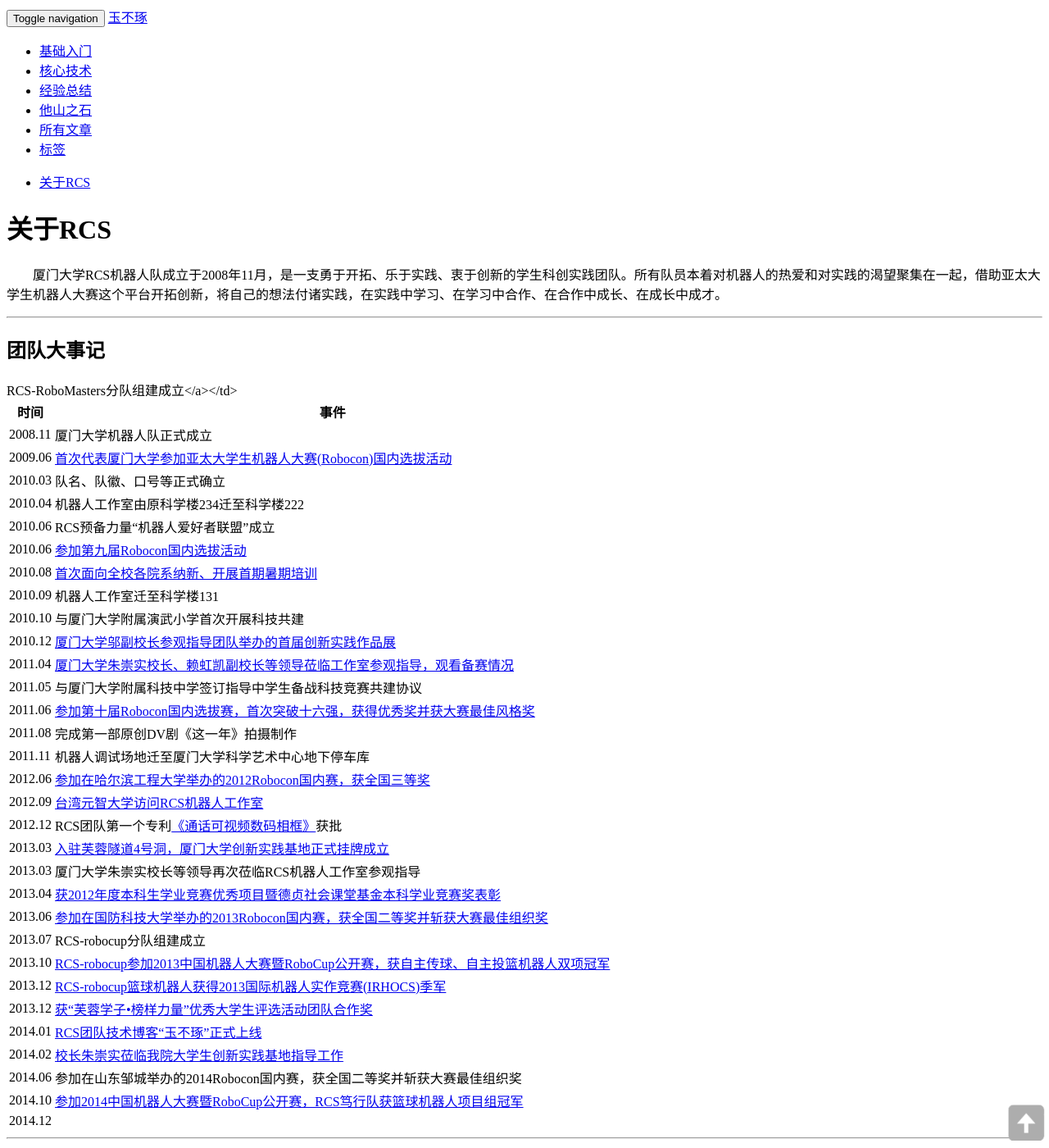
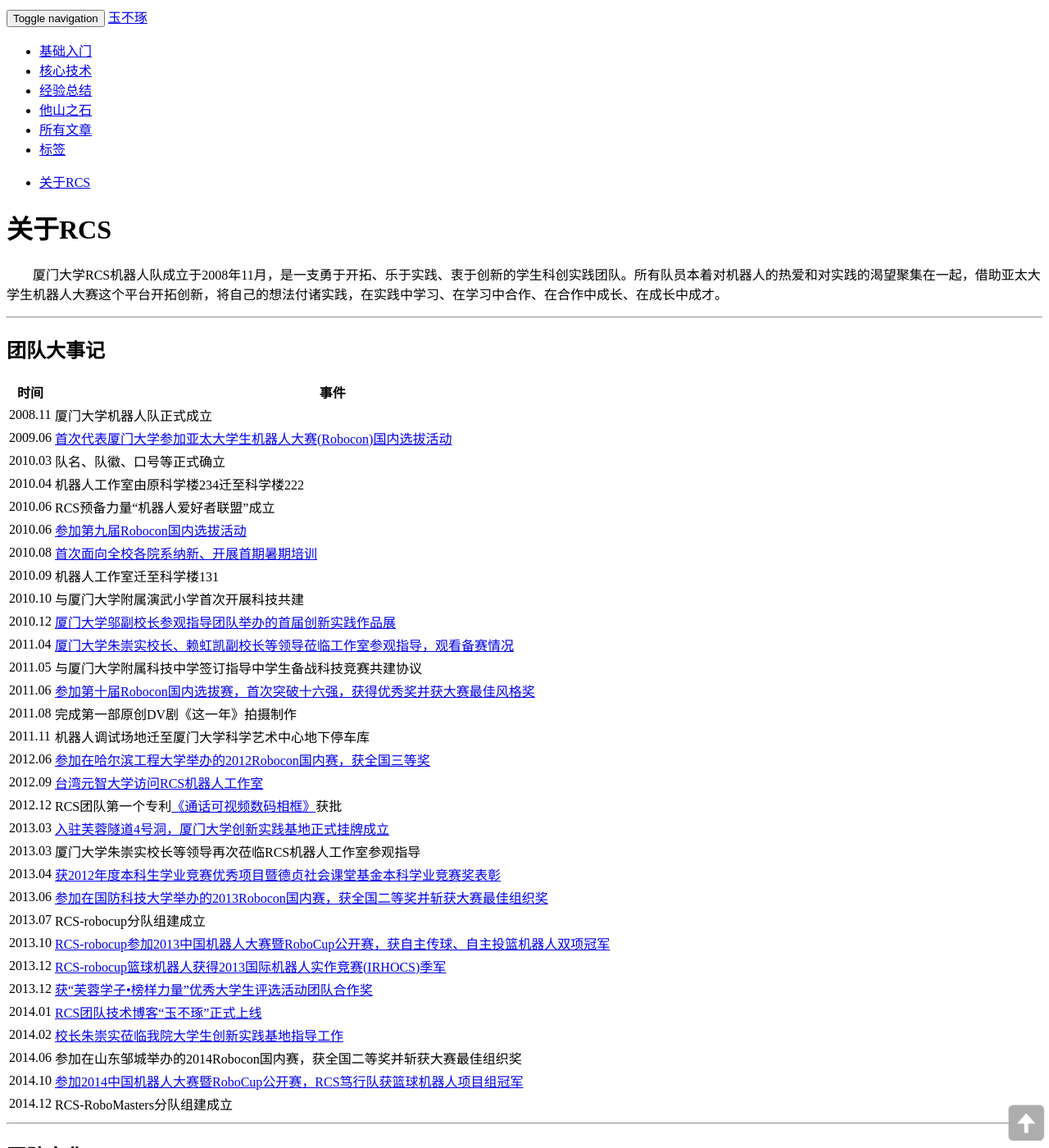
Before and after one commit to RCSTech/RCSTech.github.io, a Jekyll site: the page built from about.md, in a window 1280 px wide and 1400 px high. Shown: the whole window at 82% size. Built offline with Jekyll 4.4.1, drawn with Linux system fonts in a browser that asks for light colours; nearby versions of some CDN libraries; some of the changed lines change nothing that is shown.

Commit message:
修改排版

```diff
--- a/about.md
+++ b/about.md
@@ -144,7 +144,7 @@
 </tr>
 <tr>
     <td>2014.12</td>
-    RCS-RoboMasters分队组建成立</a></td>
+    <td>RCS-RoboMasters分队组建成立</td>
 </tr>
 </table>
 
```
